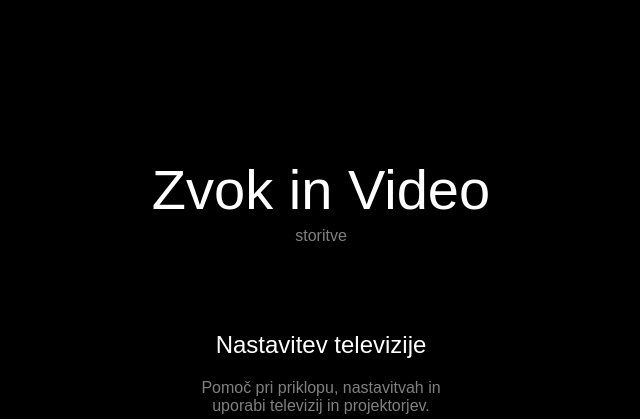
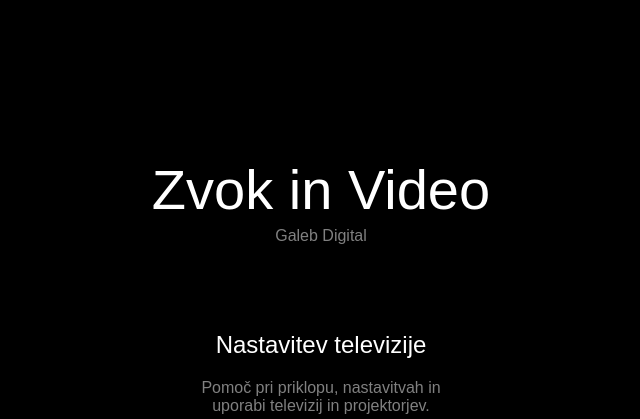
Before and after one commit to r1s1ng1/r1s1ng1.github.io, a Jekyll site: the page digital/av/index.html, which Jekyll copies as it is, in a window 1280 px wide. Shown: the top 419 px of the page, without its empty margins (319-959 px from the left). Built offline with Jekyll 4.4.1, drawn with Linux system fonts in a browser that asks for light colours.

Commit message:
Update index.html

```diff
--- a/digital/av/index.html
+++ b/digital/av/index.html
@@ -12,7 +12,7 @@
 <body>
 
     <h1>Zvok in Video</h1>
-    <p>storitve</p>
+    <p>Galeb Digital</p>
 
     <nav>
 
```
Also changed, not shown: other parts of digital/av/index.html (+1 -1 lines).
